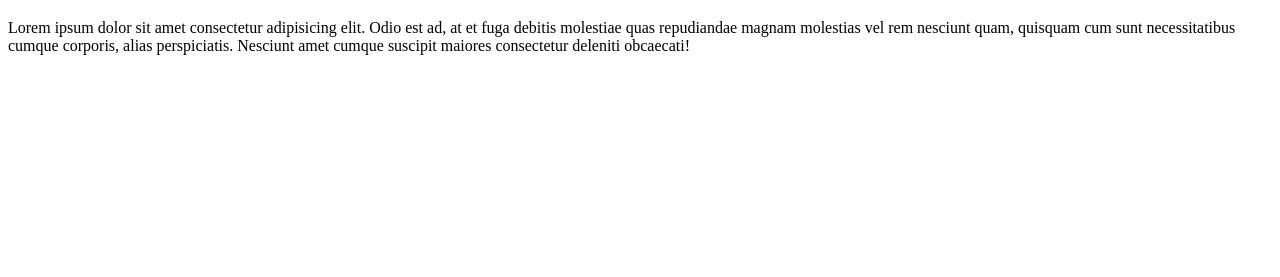
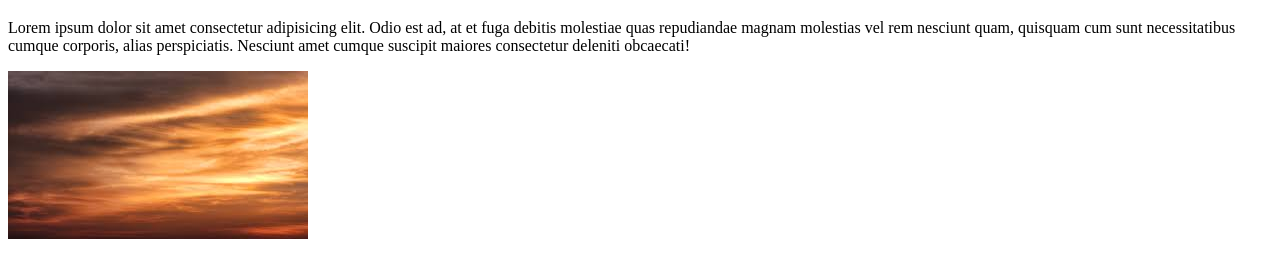
Before and after one commit to bappy89599/git-practice, a plain HTML site: page index.html in a window 1280 px wide. Shown: the part 61-338 px from the top of the page. Drawn offline with Linux system fonts and the light colour scheme.

Commit message:
added-photo

```diff
--- a/index.html
+++ b/index.html
@@ -13,6 +13,7 @@
     <p>Lorem ipsum dolor sit amet consectetur adipisicing elit. Odio est ad, at et fuga debitis molestiae quas
         repudiandae magnam molestias vel rem nesciunt quam, quisquam cum sunt necessitatibus cumque corporis, alias
         perspiciatis. Nesciunt amet cumque suscipit maiores consectetur deleniti obcaecati!</p>
+    <img src="images/images.jpg44.jpg" alt="photo">
 </body>
 
 </html>
```
Also changed, not shown: images/images.jpg44.jpg (added), images/images.jpg9.jpg (added), images/images.jpg90.jpg (added), images/images.jpg99.jpg (added).
